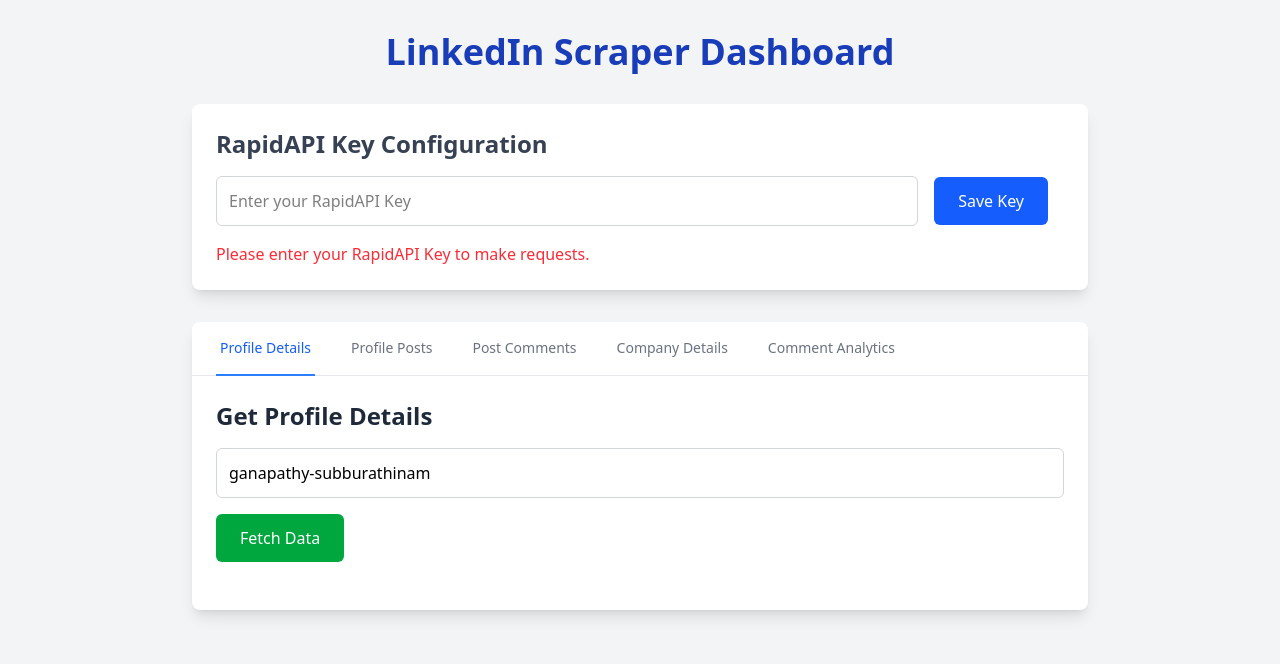
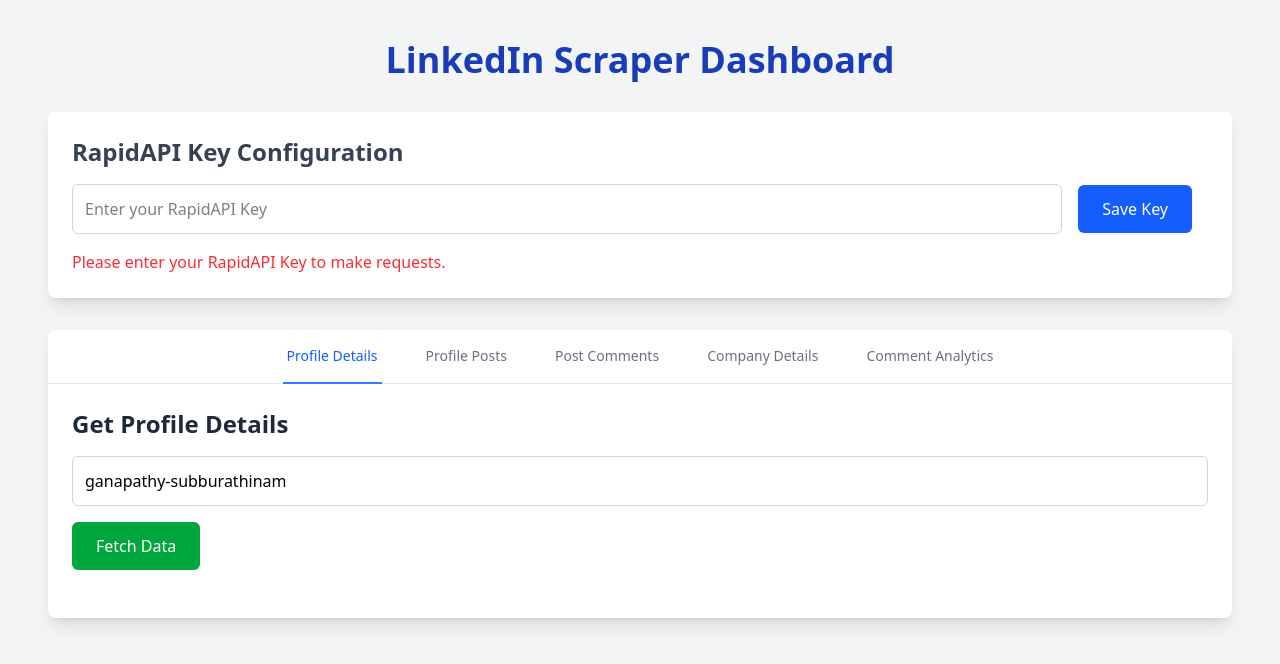
Before and after one commit to vigneshcj001/LinkedIn-Scraper-Dashboard, a React (Vite) app: page / in a window 1280 px wide. Shown: the top 664 px of the page. Built offline with nearby package versions, Linux system fonts and the light colour scheme.

Commit message:
LinkedIn

```diff
--- a/src/App.jsx
+++ b/src/App.jsx
@@ -117,18 +117,18 @@
   };
 
   return (
-    <div className="min-h-screen bg-gray-100 p-8">
+    <div className="min-h-screen bg-gray-100 px-12 py-10">
       <h1 className="text-4xl font-bold text-center text-blue-800 mb-8">
         LinkedIn Scraper Dashboard
       </h1>
 
-      <div className="max-w-4xl mx-auto bg-white shadow-lg rounded-lg p-6 mb-8">
+      <div className="max-w-10xl mx-auto bg-white shadow-lg rounded-lg p-6 mb-8">
         <h2 className="text-2xl font-semibold mb-4 text-gray-700">
           RapidAPI Key Configuration
         </h2>
         <div className="flex items-center space-x-4">
           <input
-            type="password" // Use password type for security
+            type="password"
             className="flex-1 p-3 border border-gray-300 rounded-md focus:ring-blue-500 focus:border-blue-500"
             placeholder="Enter your RapidAPI Key"
             value={rapidApiKey}
@@ -149,9 +149,12 @@
         )}
       </div>
 
-      <div className="max-w-4xl mx-auto bg-white shadow-lg rounded-lg">
-        <div className="border-b border-gray-200">
-          <nav className="-mb-px flex space-x-8 px-6" aria-label="Tabs">
+      <div className="max-w-7xl mx-auto bg-white shadow-lg rounded-lg">
+        <div className="border-b border-gray-200 ">
+          <nav
+            className="-mb-px flex space-x-10 px-10 min-w-max sm:justify-center"
+            aria-label="Tabs"
+          >
             {[
               { name: "Profile Details", id: "profile" },
               { name: "Profile Posts", id: "posts" },
@@ -193,14 +196,14 @@
   const tableColumns = columns || Object.keys(data[0]);
 
   return (
-    <div className="overflow-x-auto shadow-md sm:rounded-lg mb-6">
+    <div className="overflow-x-auto shadow-md sm:rounded-lg mb-6 w-full">
       <h3 className="text-xl font-medium text-gray-700 mb-2">{title}</h3>
       <table className="w-full text-sm text-left text-gray-500">
         <thead className="text-xs text-gray-700 uppercase bg-gray-200">
           <tr>
             {tableColumns.map((col) => (
               <th key={col} scope="col" className="px-6 py-3">
-                {col.replace(/_/g, " ")} {/* Make headers more readable */}
+                {col.replace(/_/g, " ")}
               </th>
             ))}
           </tr>
@@ -210,7 +213,6 @@
             <tr key={rowIndex} className="bg-white border-b hover:bg-gray-50">
               {tableColumns.map((col) => (
                 <td key={col} className="px-6 py-4">
-                  {/* Check if the value is a React element (JSX) */}
                   {
                     row[col] &&
                     typeof row[col] === "object" &&
@@ -239,7 +241,7 @@
   loading,
   error,
   response,
-  TableComponent, // New prop for custom table rendering
+  TableComponent,
 }) => (
   <div>
     <h2 className="text-2xl font-semibold text-gray-800 mb-4">{title}</h2>
@@ -542,14 +544,14 @@
       <DataTable
         title="Post Comments"
         data={comments.map((comment) => ({
-          Commenter: comment.author?.name || "N/A", // Corrected path
-          Headline: comment.author?.headline || "N/A", // Corrected path
+          Commenter: comment.author?.name || "N/A",
+          Headline: comment.author?.headline || "N/A",
           Text: comment.text ? `${comment.text.substring(0, 100)}...` : "N/A",
           Reactions: comment.stats?.total_reactions || 0,
-          Posted: comment.posted_at?.relative || "N/A", // Corrected path
-          Link: comment.comment_url ? ( // Corrected field name
+          Posted: comment.posted_at?.relative || "N/A",
+          Link: comment.comment_url ? (
             <a
-              href={comment.comment_url} // Corrected field name
+              href={comment.comment_url}
               target="_blank"
               rel="noopener noreferrer"
               className="text-blue-600 hover:underline"
@@ -608,7 +610,7 @@
 };
 
 const CompanyTab = ({ fetchData, ...props }) => {
-  const [identifier, setIdentifier] = useState("Ceiyone"); // Example: YouTube Company ID
+  const [identifier, setIdentifier] = useState("Ceiyone");
 
   const handleSubmit = (e) => {
     e.preventDefault();
@@ -620,13 +622,13 @@
     const company = data.data.basic_info;
 
     const companyData = [
-      { key: "Company Name", value: company.name }, // Corrected from company_name
+      { key: "Company Name", value: company.name },
       {
         key: "Tagline",
         value: company.description
           ? `${company.description.substring(0, 100)}...`
           : "-",
-      }, // Corrected from tagline, added truncation
+      },
       {
         key: "LinkedIn URL",
         value: (
@@ -642,9 +644,9 @@
       },
       {
         key: "Website",
-        value: company.website ? ( // Corrected from website_url
+        value: company.website ? (
           <a
-            href={company.website} // Corrected from website_url
+            href={company.website}
             target="_blank"
             rel="noopener noreferrer"
             className="text-blue-600 hover:underline"
```
